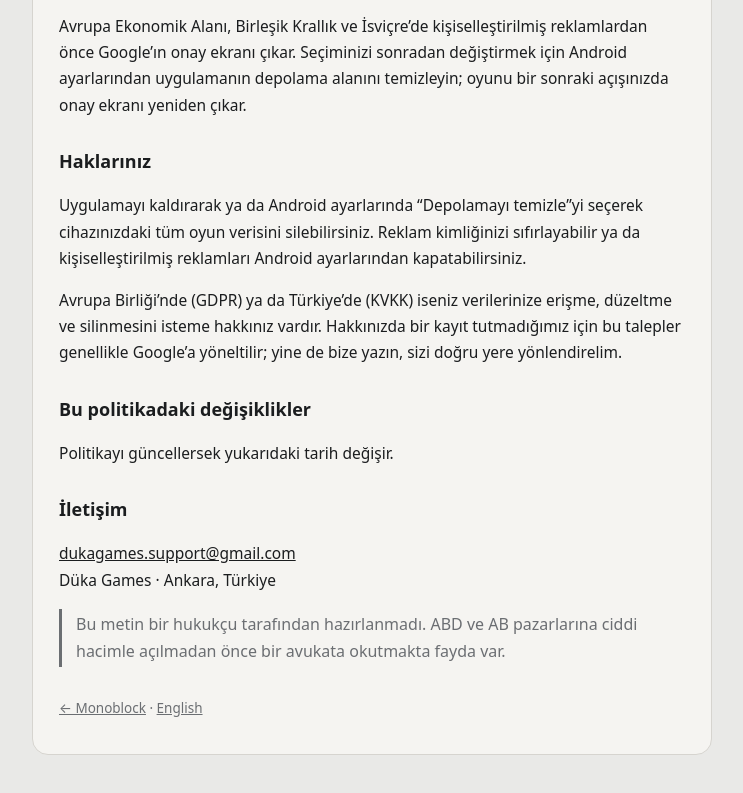
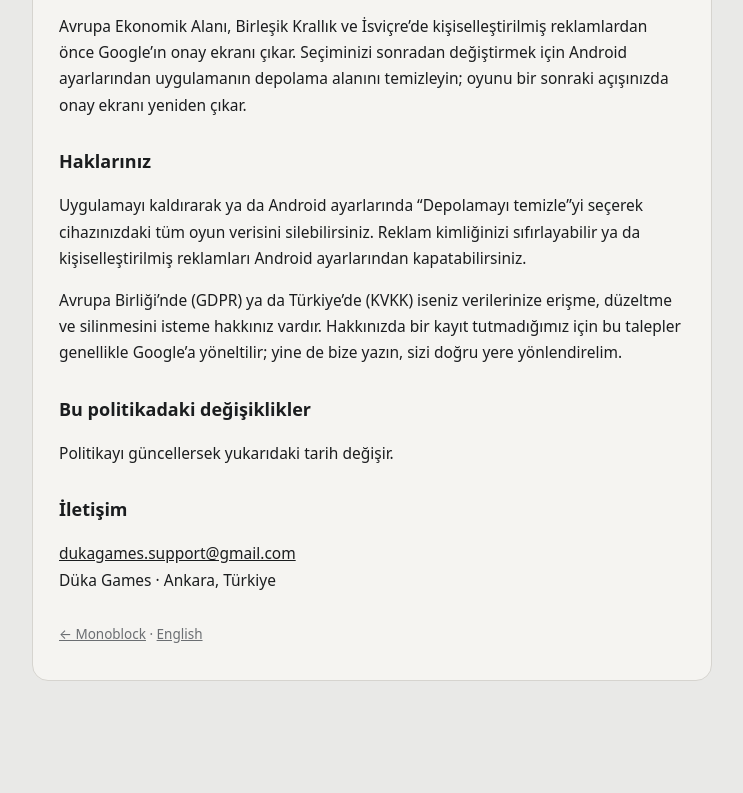
Before and after one commit to sedatemredulger/monoblock-site, a plain HTML site: page gizlilik.html in a window 1280 px wide. Shown: the part 1989-2782 px from the top of the page, without its empty margins (268-1011 px from the left). After the commit the page ends 2710 px from the top, so only its background shows below. Drawn offline with Linux system fonts and the light colour scheme.

Commit message:
Add files via upload

```diff
--- a/gizlilik.html
+++ b/gizlilik.html
@@ -119,8 +119,5 @@
     <p><a href="mailto:dukagames.support@gmail.com">dukagames.support@gmail.com</a><br>
     Düka Games · Ankara, Türkiye</p>
 
-    <div class="box">Bu metin bir hukukçu tarafından hazırlanmadı. ABD ve AB
-    pazarlarına ciddi hacimle açılmadan önce bir avukata okutmakta fayda var.</div>
-
 <footer><a href="index.html">← Monoblock</a> · <a href="privacy.html">English</a></footer>
 </div></div></body></html>
```
Also changed, not shown: privacy.html (+0 -3 lines).
